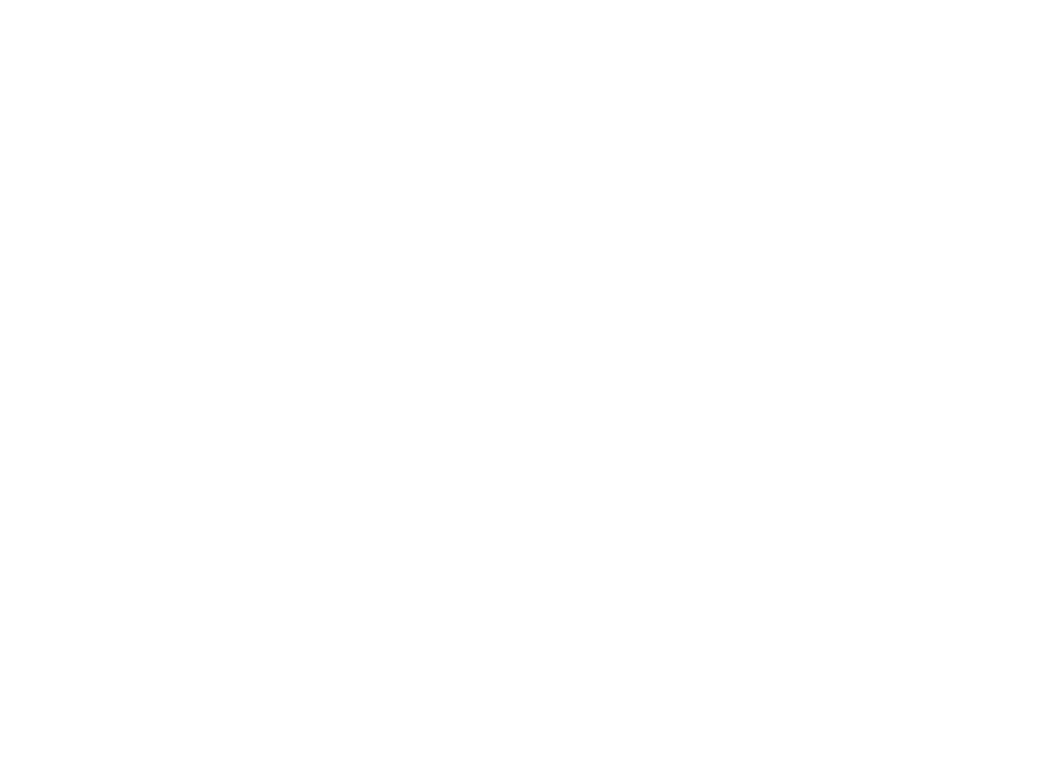
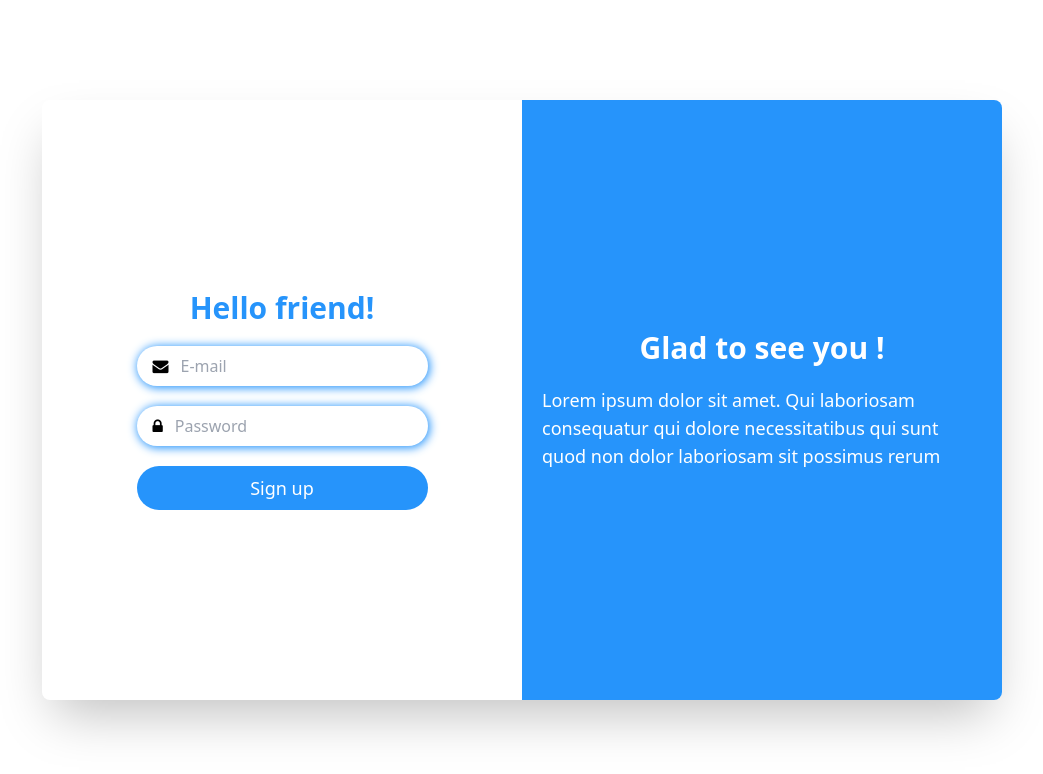
Before and after one commit to khushiteli/todo, a React (Create React App) app: page /signup in a window 1280 px wide. Before the commit this address had no page. Shown: the top 774 px of the page, without its empty margins (118-1161 px from the left). Built offline with nearby package versions, Linux system fonts and the light colour scheme.

Commit message:
sign up with firebase done

```diff
--- a/package.json
+++ b/package.json
@@ -6,6 +6,7 @@
     "@testing-library/jest-dom": "^5.16.5",
     "@testing-library/react": "^13.4.0",
     "@testing-library/user-event": "^13.5.0",
+    "firebase": "^10.0.0",
     "react": "^18.2.0",
     "react-dom": "^18.2.0",
     "react-router-dom": "^6.14.1",
--- a/src/App.css
+++ b/src/App.css
@@ -5,6 +5,7 @@
   --bg: #aab0c7;
 	--text: #000;
   --title:#1a388e;
+  --light-blue:#2694fb;
 }
 
 .wrapper{
@@ -117,3 +118,11 @@
   padding-top: 5px;
   padding-bottom: 5px;
 }
+
+input[type="email"]:focus,input[type="password"]:focus{
+  outline: none;
+}
+
+.shadow-contain{
+  box-shadow: var(--light-blue) 1px 1px 10px 1px;
+}
--- a/src/App.js
+++ b/src/App.js
@@ -3,6 +3,7 @@
 import List from "./pages/list";
 import Todo from "./pages/todo";
 import { useState } from "react";
+import SignUp from "./pages/signUp";
 
 function App() {
   const [todos, setTodos] = useState([
@@ -30,7 +31,7 @@
 
   return (
     <BrowserRouter>
-      <div className="wrapper font-sans text-white flex justify-center overflow-hidden">
+      <div className="wrapper font-sans text-white h-screen items-center flex justify-center overflow-hidden">
         <Routes>
           <Route
             path="/"
@@ -38,6 +39,7 @@
             element={<List todos={todos} setTodos={setTodos} setEditTodo={setEditTodo}/>}
           />
           <Route path="/todo" element={<Todo todos={todos} setTodos={setTodos} addTodo={addTodo} setEditTodo={setEditTodo} editTodo={editTodo}/>} />
+          <Route path="/signup" element={<SignUp />} />
         </Routes>
       </div>
     </BrowserRouter>
--- /dev/null
+++ b/src/components/formSlice.jsx
@@ -0,0 +1,15 @@
+import React from 'react'
+
+const FormSlice = () => {
+  return (
+    <div className="w-[50%] flex flex-col items-center justify-center gap-5 bg-blue px-5">
+      <h3 className="font-bold text-3xl text-white">Glad to see you ! </h3>
+      <p className="text-lg text-white">
+        Lorem ipsum dolor sit amet. Qui laboriosam consequatur qui dolore
+        necessitatibus qui sunt quod non dolor laboriosam sit possimus rerum
+      </p>
+    </div>
+  );
+}
+
+export default FormSlice
--- /dev/null
+++ b/src/components/inputSlice.jsx
@@ -0,0 +1,34 @@
+import React from 'react'
+
+const InputSlice = ({setvalue}) => {
+  return (
+    <>
+      <div className="rounded-full py-2 px-4 flex gap-3 items-center shadow-contain">
+        <i className="fa fa-envelope"></i>
+        <input
+          type="email"
+          name="email"
+          id="email"
+          placeholder="E-mail"
+          onChange={(event) => {
+            setvalue((prev) => ({ ...prev, email: event.target.value }));
+          }}
+        />
+      </div>
+      <div className="rounded-full py-2 px-4 flex gap-3 items-center shadow-contain">
+        <i className="fa fa-lock"></i>
+        <input
+          type="password"
+          name="password"
+          id="password"
+          placeholder="Password"
+          onChange={(event) => {
+            setvalue((prev) => ({ ...prev, pass: event.target.value }));
+          }}
+        />
+      </div>
+    </>
+  );
+}
+
+export default InputSlice
--- /dev/null
+++ b/src/config/firebase.js
@@ -0,0 +1,24 @@
+// Import the functions you need from the SDKs you need
+import { initializeApp } from "firebase/app";
+import { getAuth } from "firebase/auth";
+// TODO: Add SDKs for Firebase products that you want to use
+// https://firebase.google.com/docs/web/setup#available-libraries
+
+// Your web app's Firebase configuration
+// For Firebase JS SDK v7.20.0 and later, measurementId is optional
+const firebaseConfig = {
+  apiKey: "AIzaSyD2jMY0-to6TRsCui-09lHQwtanSgiX-WM",
+  authDomain: "test-5c1b8.firebaseapp.com",
+  projectId: "test-5c1b8",
+  storageBucket: "test-5c1b8.appspot.com",
+  messagingSenderId: "157677743814",
+  appId: "1:157677743814:web:0ead725eba0022fddb31c7",
+  measurementId: "G-XPJW9D33X2",
+};
+
+// Initialize Firebase
+const app = initializeApp(firebaseConfig);
+
+const auth = getAuth();
+
+export {app , auth};
--- a/src/pages/list.jsx
+++ b/src/pages/list.jsx
@@ -32,7 +32,7 @@
     }, 1000);
 
     return () => clearInterval(interval);
-  }, []);
+  }, );
 
   const EditHandler = (id) => {
     const TodoEdit = todos.find((todo) => todo.id === id);
--- /dev/null
+++ b/src/pages/signUp.jsx
@@ -0,0 +1,51 @@
+import React, { useState } from 'react'
+import "../App.css"
+import { createUserWithEmailAndPassword } from "firebase/auth";
+import { auth } from '../config/firebase';
+import FormSlice from '../components/formSlice';
+import InputSlice from '../components/inputSlice';
+
+const SignUp = () => {
+  const [value, setvalue] = useState({
+    email: " ",
+    pass: " "
+  });
+  const [errorMsg, setErrorMsg] = useState("");
+
+  const submitHandler = () => {
+    setErrorMsg("");
+    createUserWithEmailAndPassword(auth, value.email, value.pass).then(
+      (userCredential) => {
+        console.log(userCredential.user);
+      }
+    )
+      .catch((error) => {
+        setErrorMsg(error.code);
+        console.log(error);
+      console.log("response status : ", error.code);
+      console.log("Error msg : ", error.message);
+  });
+
+  }
+
+  return (
+    <div className="w-3/4 h-3/4 shadow-2xl flex rounded-lg overflow-hidden">
+      <div className="w-[50%] flex flex-col items-center justify-center gap-5">
+        <h3 className="font-bold text-3xl text-blue">Hello friend!</h3>
+        <div className="flex flex-col gap-5">
+          <InputSlice setvalue={setvalue} />
+          <div className='text-red font-medium -mb-5'>{errorMsg}</div>
+          <button
+            className="bg-blue text-white rounded-full py-2 text-lg "
+            onClick={submitHandler}
+          >
+            Sign up
+          </button>
+        </div>
+      </div>
+      <FormSlice />
+    </div>
+  );
+}
+
+export default SignUp
```
Also changed, not shown: 1 other file (tests, documents, lock files or other folders).
